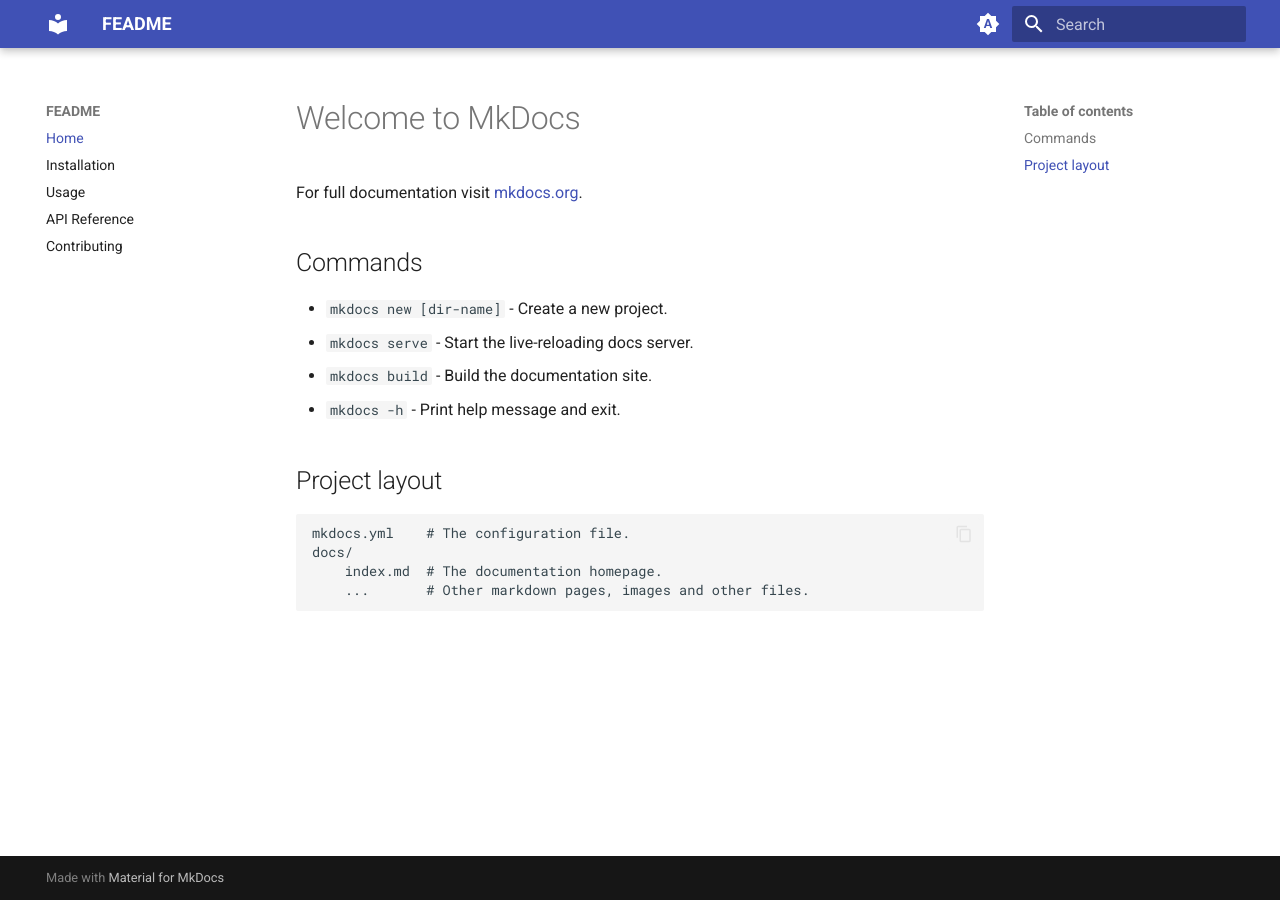
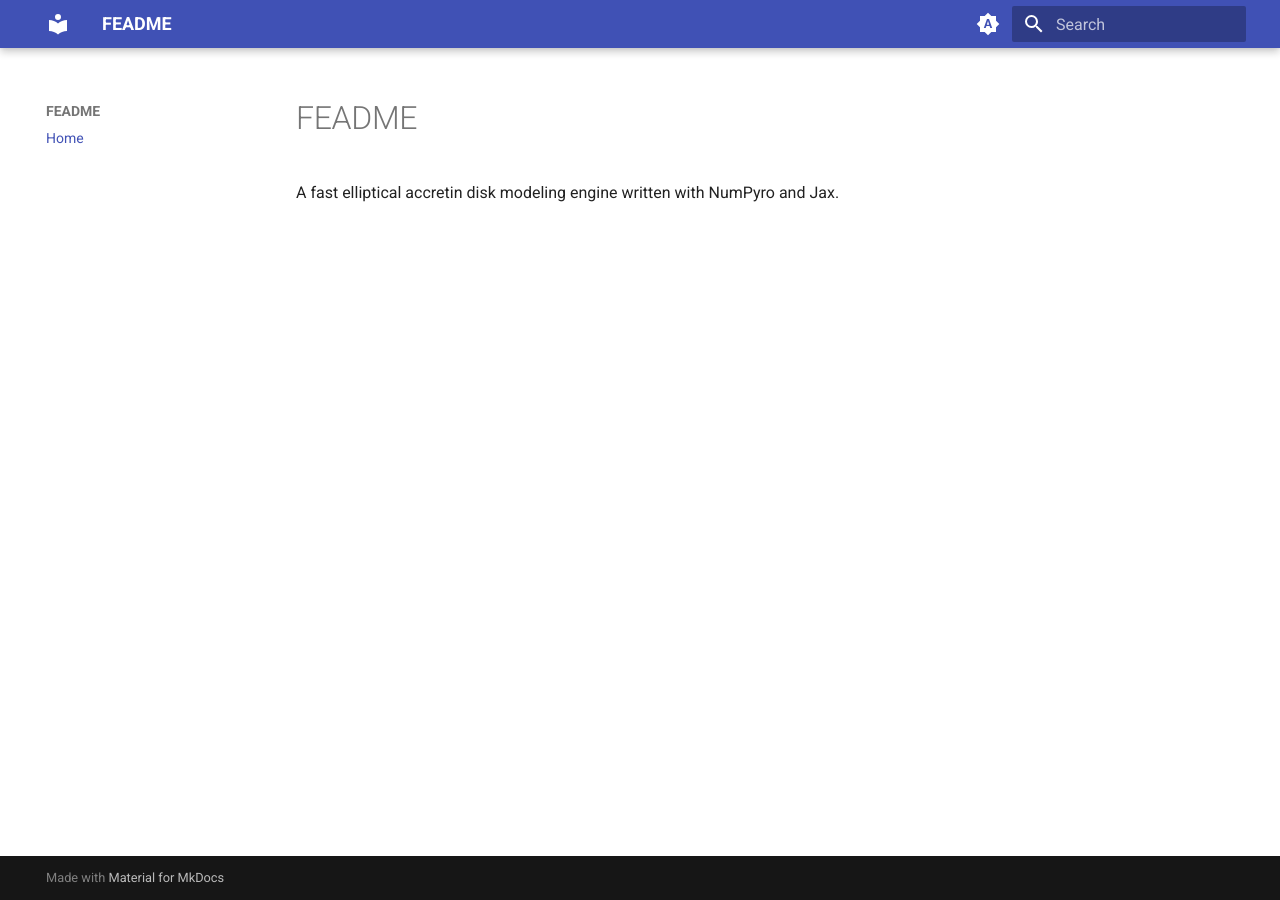
Before and after one commit to nmearl/feadme, an MkDocs documentation site: the page built from docs/index.md, in a window 1280 px wide. Built offline with MkDocs 1.6.1 and Material for MkDocs 9.7.7, drawn with Linux system fonts in a browser that asks for light colours.

Commit message:
Update packages and include support for doc building

```diff
--- a/docs/index.md
+++ b/docs/index.md
@@ -1,17 +1,3 @@
-# Welcome to MkDocs
+# FEADME
 
-For full documentation visit [mkdocs.org](https://www.mkdocs.org).
-
-## Commands
-
-* `mkdocs new [dir-name]` - Create a new project.
-* `mkdocs serve` - Start the live-reloading docs server.
-* `mkdocs build` - Build the documentation site.
-* `mkdocs -h` - Print help message and exit.
-
-## Project layout
-
-    mkdocs.yml    # The configuration file.
-    docs/
-        index.md  # The documentation homepage.
-        ...       # Other markdown pages, images and other files.
+A fast elliptical accretin disk modeling engine written with NumPyro and Jax.
--- a/mkdocs.yml
+++ b/mkdocs.yml
@@ -39,7 +39,10 @@ plugins:
           selection:
             docstring_style: numpy  # or google, restructuredtext
           rendering:
-            show_source: true
+            show_source: false
+          paths: ["src"]
+          options:
+            show_root_heading: true
 
 markdown_extensions:
   - pymdownx.highlight:
@@ -52,7 +55,3 @@ markdown_extensions:
 
 nav:
   - Home: index.md
-  - Installation: installation.md
-  - Usage: usage.md
-  - API Reference: api.md
-  - Contributing: contributing.md
```
Also changed, not shown: pyproject.toml (+7 -5 lines), 1 other file.
